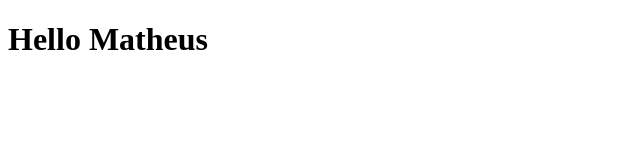
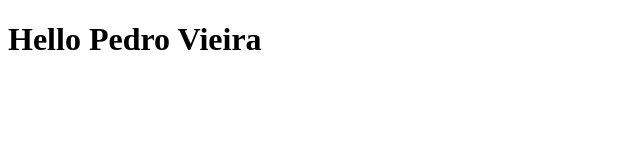
Before and after one commit to matheus-vieira/understanding-git, a plain HTML site: page index.html in a window 1280 px wide. Shown: the whole page, without its empty margins (0-640 px from the left). Drawn offline with Linux system fonts and the light colour scheme.

Commit message:
update to pedro

```diff
--- a/index.html
+++ b/index.html
@@ -6,6 +6,6 @@
     <title>Document</title>
 </head>
 <body>
-    <h1>Hello Matheus</h1>
+    <h1>Hello Pedro Vieira</h1>
 </body>
 </html>
```
